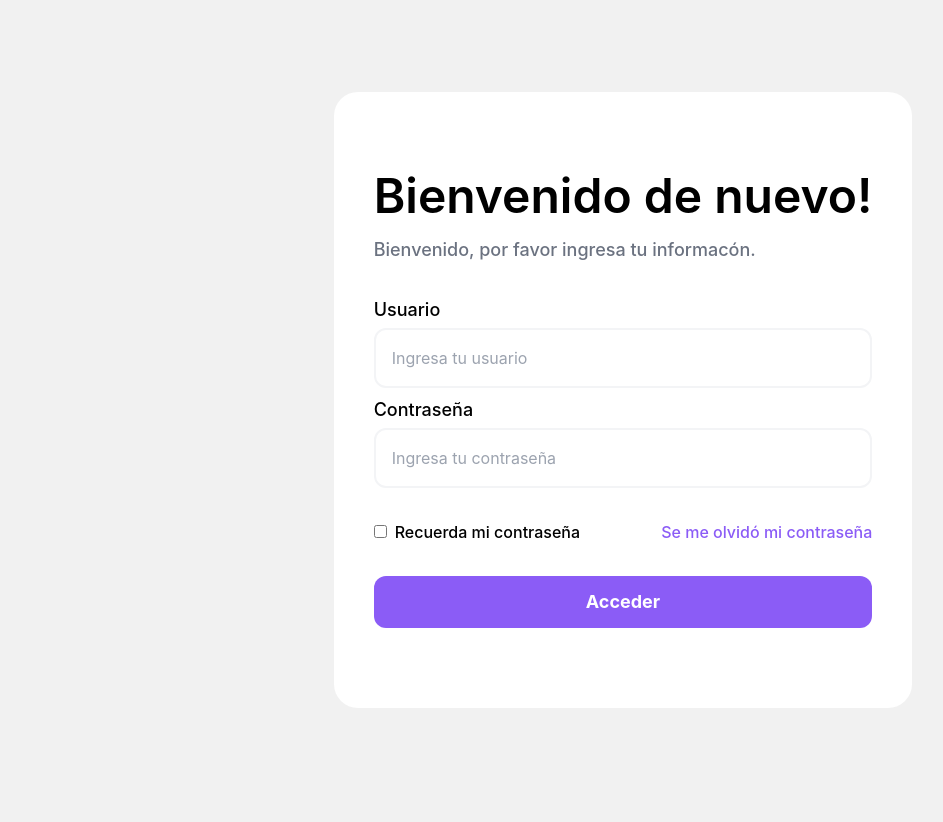
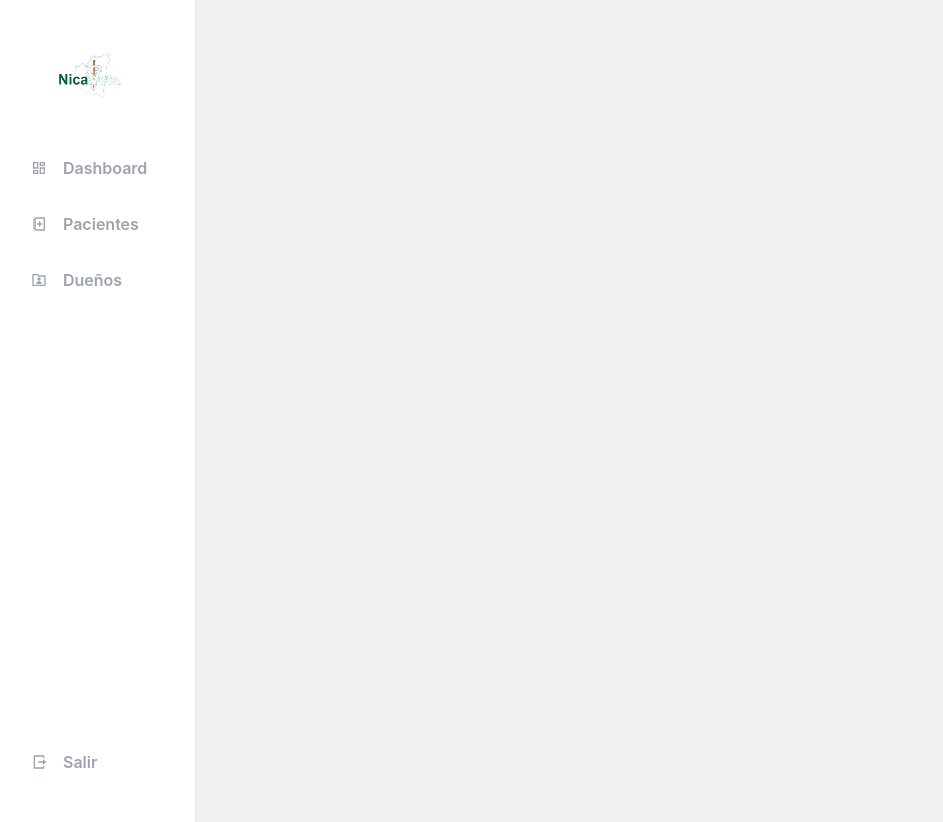
Before and after one commit to fennermg/VeterinariaAppFrontend, a React (Create React App) app: page / in a window 1280 px wide. Shown: the whole page, without its empty margins (17-960 px from the left). Before the commit the page ends 800 px from the top, so only its background shows below. Built offline with nearby package versions, Linux system fonts and the light colour scheme.

Commit message:
Cambio para probar el Dashboard

```diff
--- a/src/App.js
+++ b/src/App.js
@@ -1,10 +1,11 @@
+import Dashboard from "./Components/Dashboard/Dashboard";
 import Login from "./Components/Login/Login";
 
 function App(){
   return(
     <div className = "flex w-full h-screen">
       <div className = "w-full flex items-center justify-center">
-        <Login/>
+        <Dashboard/>
       </div>
     </div>
   );
```
